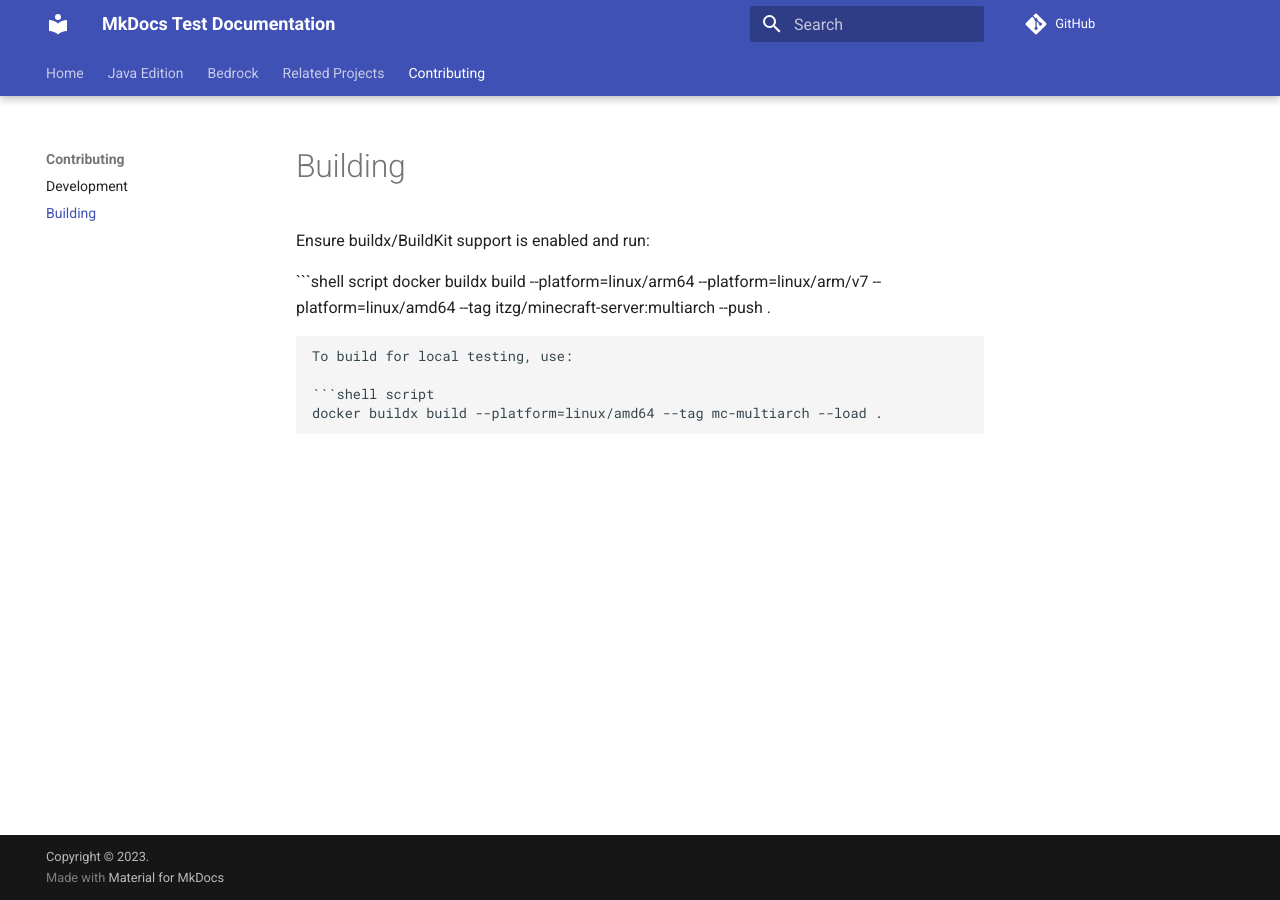
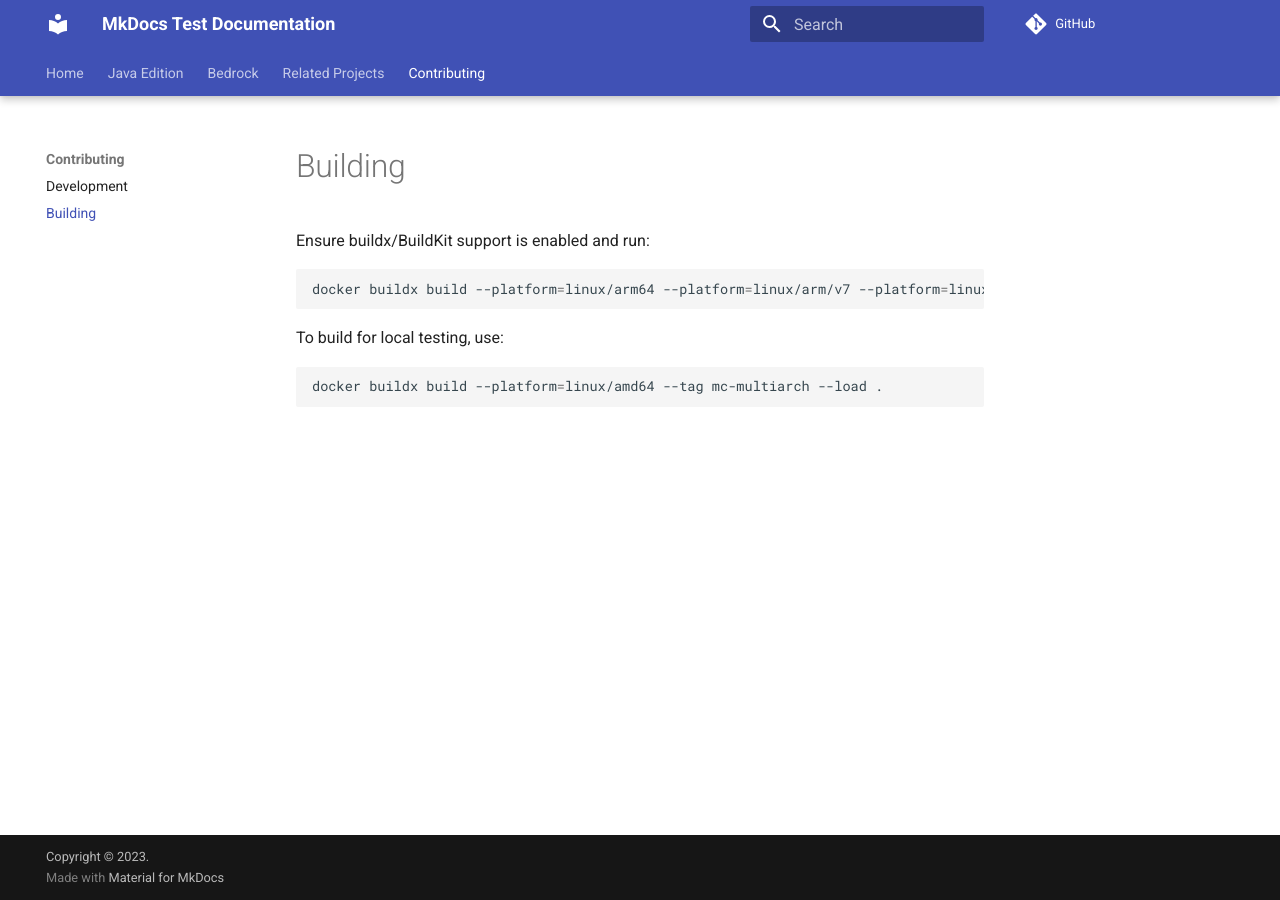
Before and after one commit to camalot/mkdocs-test, an MkDocs documentation site: the page built from docs/contributing/building.md, in a window 1280 px wide. Built offline with MkDocs 1.6.1 and Material for MkDocs 9.7.7, drawn with Linux system fonts in a browser that asks for light colours; comment, search, counter and statistics services are not loaded.

Commit message:
fix building doc file

````diff
--- a/docs/contributing/building.md
+++ b/docs/contributing/building.md
@@ -1,11 +1,11 @@
 Ensure buildx/BuildKit support is enabled and run:
 
-```shell script
+```shell
 docker buildx build --platform=linux/arm64 --platform=linux/arm/v7 --platform=linux/amd64 --tag itzg/minecraft-server:multiarch --push .
 ```
 
 To build for local testing, use:
 
-```shell script
+```shell
 docker buildx build --platform=linux/amd64 --tag mc-multiarch --load .
 ```
````
